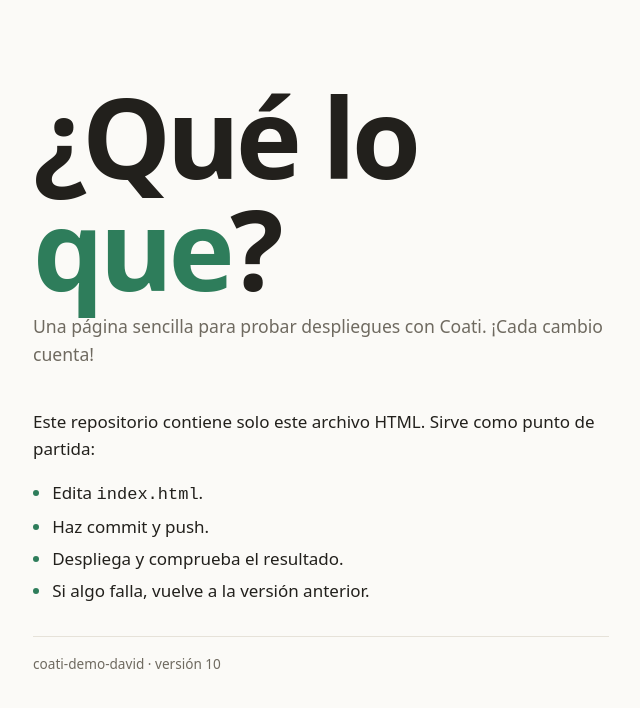
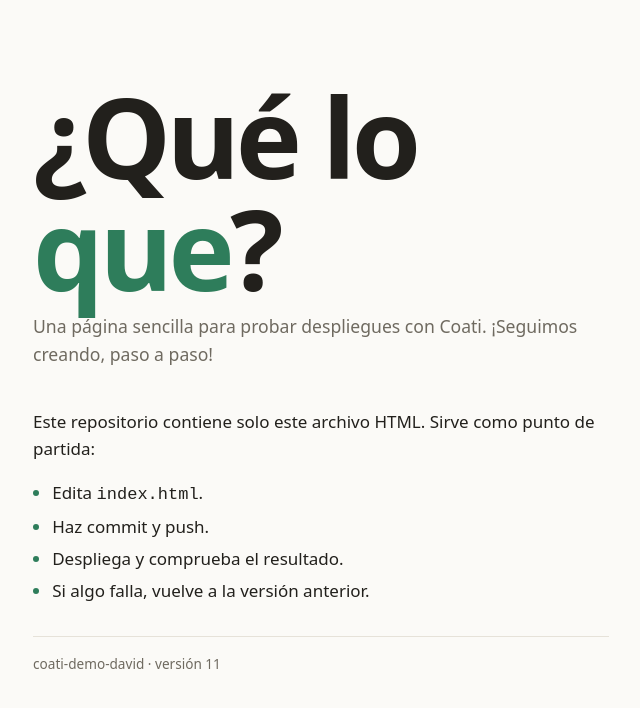
Before and after one commit to DavidAGB/coati-demo-david, a plain HTML site: page index.html in a window 1280 px wide. Shown: the whole page, without its empty margins (319-959 px from the left). Drawn offline with Linux system fonts and the light colour scheme.

Commit message:
Actualiza el mensaje de bienvenida y la versión a 11

```diff
--- a/index.html
+++ b/index.html
@@ -56,7 +56,7 @@
 <body>
 <main>
   <h1>¿Qué lo <span>que</span>?</h1>
-  <p class="lead">Una página sencilla para probar despliegues con Coati. ¡Cada cambio cuenta!</p>
+  <p class="lead">Una página sencilla para probar despliegues con Coati. ¡Seguimos creando, paso a paso!</p>
 
   <p>Este repositorio contiene solo este archivo HTML. Sirve como punto de partida:</p>
   <ul>
@@ -66,7 +66,7 @@
     <li>Si algo falla, vuelve a la versión anterior.</li>
   </ul>
 
-  <footer>coati-demo-david · versión 10</footer>
+  <footer>coati-demo-david · versión 11</footer>
 </main>
 </body>
 </html>
```
